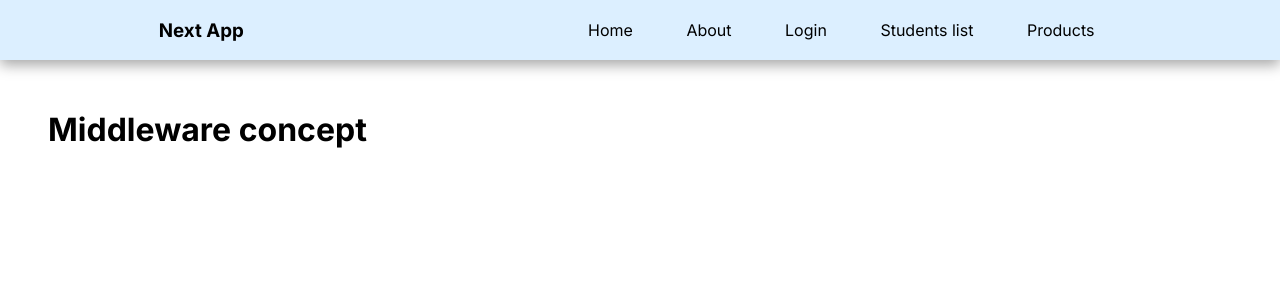
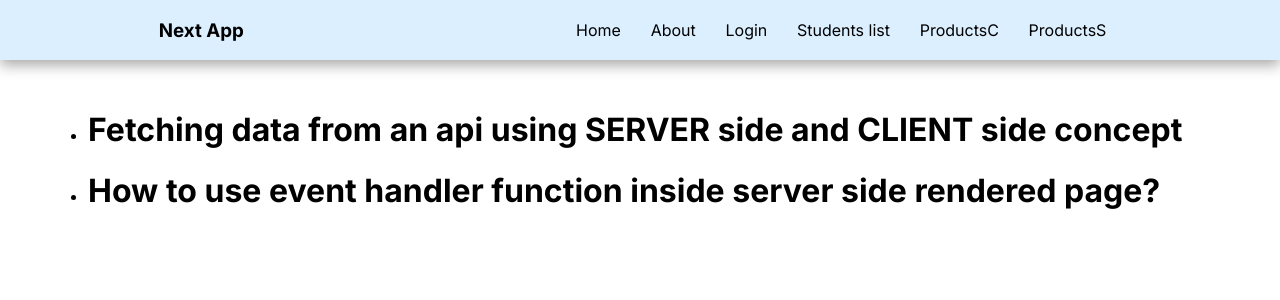
Before and after one commit to guptaji1008/next-application, a Next.js app: page / in a window 1280 px wide. Shown: the top 300 px of the page. Built offline with nearby package versions, Linux system fonts and the light colour scheme.

Commit message:
12 lec (fetching in ssr and csr page and buttons in ssr)

```diff
--- a/src/app/layout.js
+++ b/src/app/layout.js
@@ -24,7 +24,8 @@ export default function RootLayout({ children }) {
               <div><Link href="/about">About</Link></div>
               <div><Link href="/login">Login</Link></div>
               <div><Link href="/studentlist">Students list</Link></div>
-              <div><Link href="/productlist">Products</Link></div>
+              <div><Link href="/productlist">ProductsC</Link></div>
+              <div><Link href="/productlistserver">ProductsS</Link></div>
             </div>
           </div>
         </nav>
--- a/src/app/page.js
+++ b/src/app/page.js
@@ -3,7 +3,14 @@ export default function Home() {
 
   return (
     <main>
-      <h1>Middleware concept</h1>
+      <ul>
+        <li>
+          <h1>Fetching data from an api using SERVER side and CLIENT side concept</h1>
+        </li>
+        <li>
+          <h1>How to use event handler function inside server side rendered page?</h1>
+        </li>
+      </ul>
     </main>
   )
 }
--- a/src/app/productlist/page.js
+++ b/src/app/productlist/page.js
@@ -18,7 +18,7 @@ export default function page() {
 
   return (
     <div>
-      <h1>Products list : </h1>
+      <h1>Products list rendered from client side : </h1>
       {
         productArr.length !== 0 ? <div>
             {
```
Also changed, not shown: src/app/productlistserver/Button.js (added, +9 -0 lines), src/app/productlistserver/page.js (added, +29 -0 lines).
